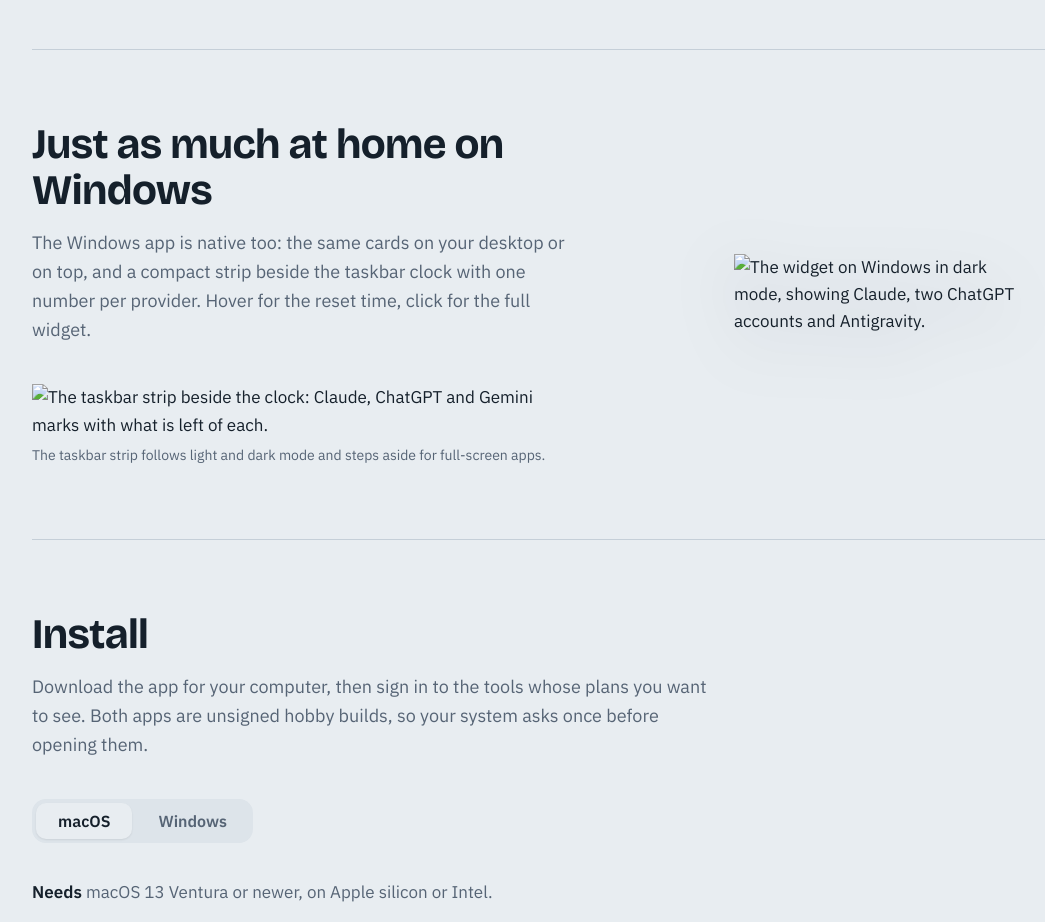
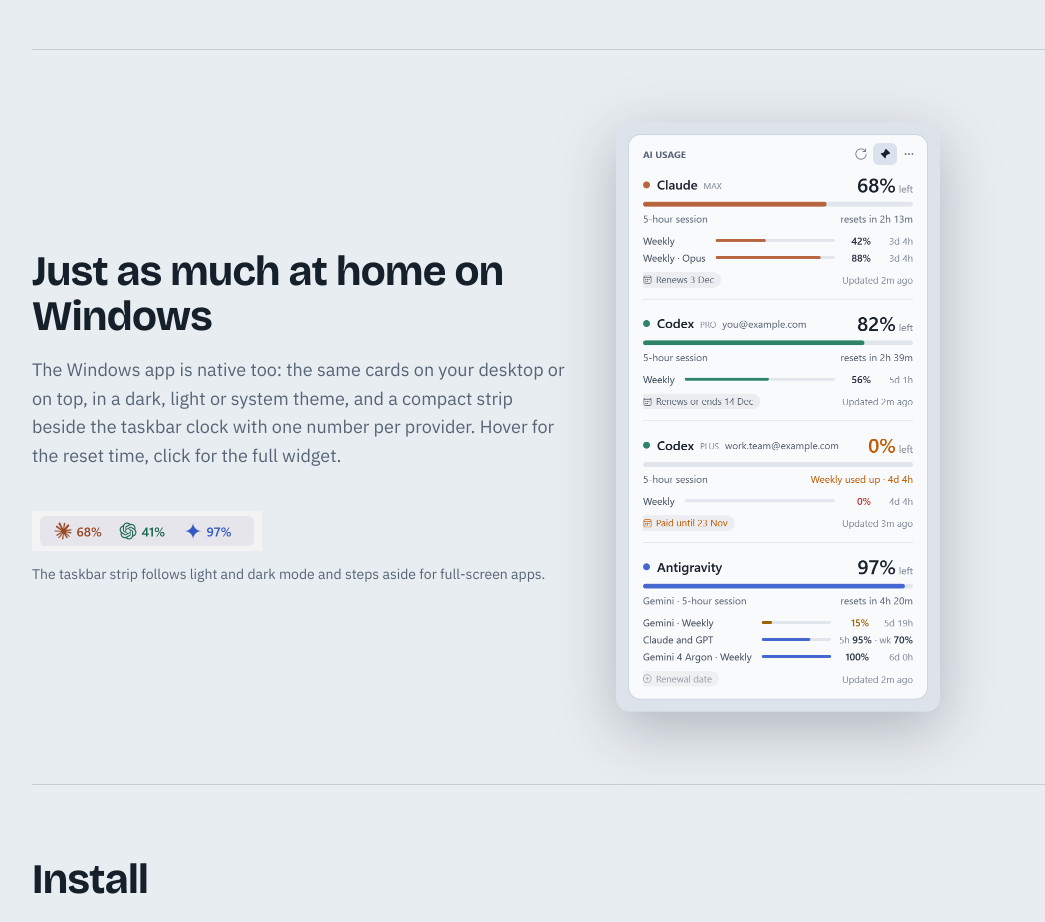
Before and after one commit to Marioarttv/AIUsageWidget, a plain HTML site: page site/index.html in a window 1280 px wide. Shown: the part 1620-2542 px from the top of the page, without its empty margins (48-1093 px from the left). Drawn offline with nearby package versions, Linux system fonts and the light colour scheme.

Commit message:
Show the Windows widget and taskbar strip on the website and in the README; version 1.3.0
Co-Authored-By: Claude Opus 5.5 <noreply@anthropic.com>

```diff
--- a/site/index.html
+++ b/site/index.html
@@ -165,9 +165,9 @@ h3 { font: 700 21px/1.25 var(--display); margin: 0 0 6px; }
 .windows figure { margin: 0; }
 .windows figcaption { font-size: 14px; color: var(--muted); margin-top: 12px; }
 .shot-pair { display: flex; gap: 20px; align-items: flex-start; justify-content: center; }
-.shot-pair img { width: min(300px, 100%); filter: drop-shadow(0 18px 30px rgba(10, 20, 35, 0.25)); }
+.shot-pair img { border-radius: 14px; width: min(324px, 100%); filter: drop-shadow(0 18px 30px rgba(10, 20, 35, 0.25)); }
 .strip { margin-top: 20px; }
-.strip img { width: auto; max-height: 48px; }
+.strip img { width: 230px; height: auto; }
 
 /* Install tabs */
 .tabs { display: inline-flex; gap: 4px; padding: 4px; background: var(--paper-2); border-radius: 14px; margin-bottom: 36px; }
@@ -329,14 +329,20 @@ footer p { margin: 0; max-width: 52em; }
       <div class="windows">
         <div>
           <h2 id="windows-title">Just as much at home on Windows</h2>
-          <p class="intro">The Windows app is native too: the same cards on your desktop or on top, and a compact strip beside the taskbar clock with one number per provider. Hover for the reset time, click for the full widget.</p>
+          <p class="intro">The Windows app is native too: the same cards on your desktop or on top, in a dark, light or system theme, and a compact strip beside the taskbar clock with one number per provider. Hover for the reset time, click for the full widget.</p>
           <figure class="strip">
-            <img src="img/windows-strip-dark.png" alt="The taskbar strip beside the clock: Claude, ChatGPT and Gemini marks with what is left of each." height="48">
+            <picture>
+              <source srcset="img/windows-strip-dark.png" media="(prefers-color-scheme: dark)">
+              <img src="img/windows-strip-light.png" alt="The taskbar strip: Claude 68%, ChatGPT 41%, Gemini 97%." width="230" height="40">
+            </picture>
             <figcaption>The taskbar strip follows light and dark mode and steps aside for full-screen apps.</figcaption>
           </figure>
         </div>
         <figure class="shot-pair">
-          <img src="img/windows-panel-dark.png" alt="The widget on Windows in dark mode, showing Claude, two ChatGPT accounts and Antigravity." width="300">
+          <picture>
+            <source srcset="img/windows-panel-dark.png" media="(prefers-color-scheme: dark)">
+            <img src="img/windows-panel-light.png" alt="The widget on Windows: Claude 68% left, a ChatGPT account at 82%, a second ChatGPT account at 0% with its weekly limit used up, and Antigravity at 97%." width="324" height="590">
+          </picture>
         </figure>
       </div>
     </section>
@@ -389,7 +395,7 @@ cd AIUsageWidget
         <ol class="steps">
           <li><div>
             <h3>Download</h3>
-            <p>Download <a href="https://github.com/Marioarttv/AIUsageWidget/releases/latest/download/AIUsageWidget-windows-x64.zip">AIUsageWidget-windows-x64.zip</a>, or the <a href="https://github.com/Marioarttv/AIUsageWidget/releases/latest/download/AIUsageWidget-windows-arm64.zip">ARM64 version</a> for ARM PCs such as Snapdragon laptops.</p>
+            <p>Download <a href="https://github.com/Marioarttv/AIUsageWidget/releases/latest/download/AIUsageWidget-windows-x64.zip">AIUsageWidget-windows-x64.zip</a>, or the <a href="https://github.com/Marioarttv/AIUsageWidget/releases/latest/download/AIUsageWidget-windows-arm64.zip">ARM64 version</a> for ARM PCs such as Snapdragon laptops (not yet tested on real hardware).</p>
           </div></li>
           <li><div>
             <h3>Extract it to a permanent folder</h3>
```
Also changed, not shown: site/img/windows-panel-dark.png (added), site/img/windows-panel-light.png (added), site/img/windows-strip-dark.png (added), site/img/windows-strip-light.png (added), 3 other files.
